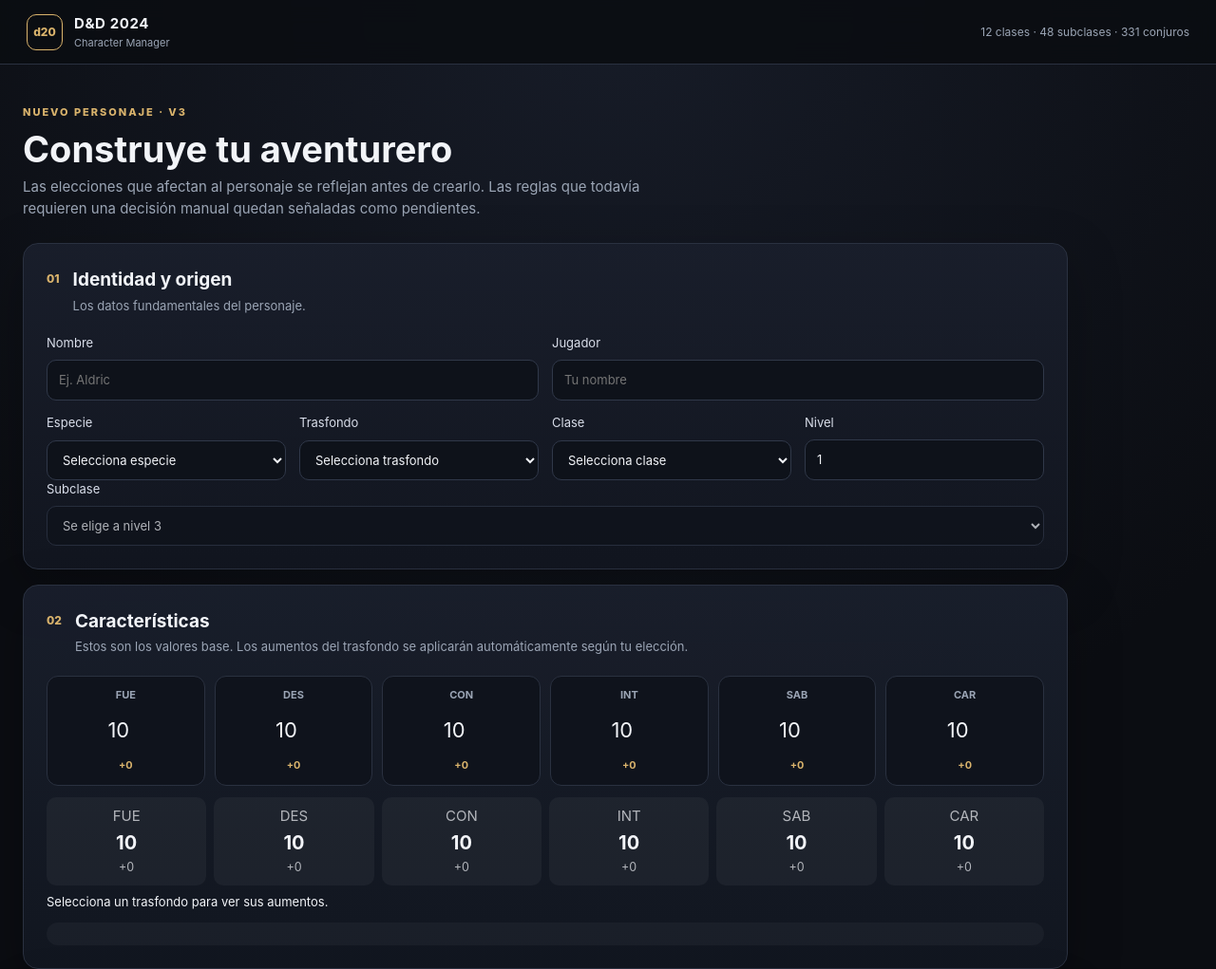
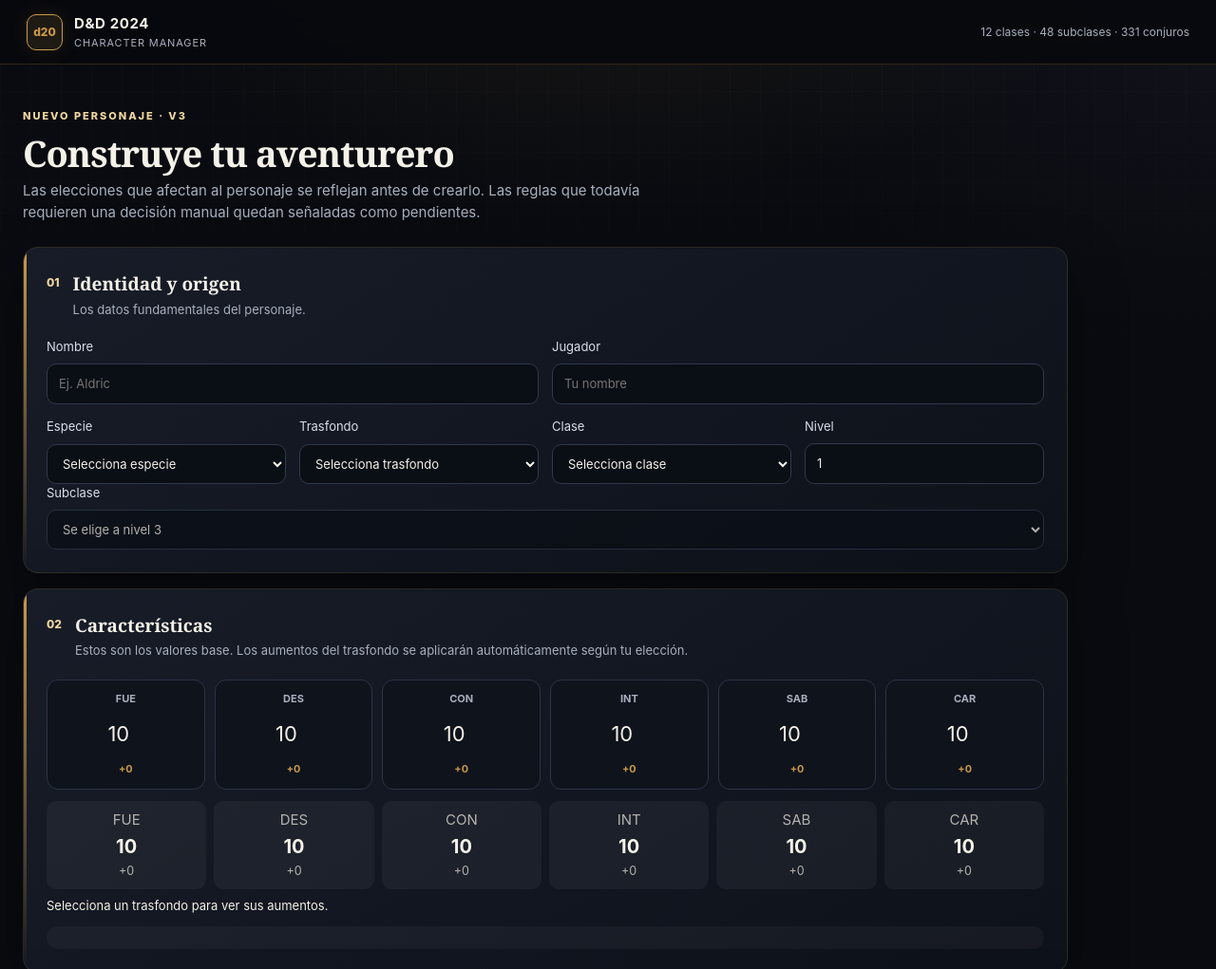
Before and after one commit to dolfus-folf/dnd-character-manager, a plain HTML site: page index.html in a window 1280 px wide. Shown: the top 1021 px of the page at 95% size. Drawn offline with Linux system fonts and the light colour scheme.

Commit message:
Add files via upload

```diff
--- a/index.html
+++ b/index.html
@@ -5,7 +5,7 @@
   <meta charset="utf-8">
   <meta name="viewport" content="width=device-width, initial-scale=1">
   <title>D&D 2024 — Character Manager</title>
-  <link rel="stylesheet" href="/styles.css">
+  <link rel="stylesheet" href="./styles.css">
 </head>
 <body>
 <header class="topbar">
@@ -52,6 +52,6 @@
     <div id="sheet"></div>
   </section>
 </main>
-<script src="/app.js"></script>
+<script src="./app.js"></script>
 </body>
 </html>
--- a/styles.css
+++ b/styles.css
@@ -30,3 +30,89 @@ details[open] > summary::after { content:'−'; }
 .validation.warn { color:#ffca72; }
 .pending pre { white-space:pre-wrap; overflow:auto; font-size:11px; }
 @media(max-width:800px){.adjusted-stats-preview{grid-template-columns:repeat(3,1fr)}.info-grid{grid-template-columns:1fr}}
+
+/* ============================================================
+   WEB V2 — DARK FANTASY UI POLISH
+   ============================================================ */
+:root{
+  --bg:#090b10;
+  --panel:#121722;
+  --panel2:#171d2a;
+  --line:#2b3445;
+  --text:#f4f1e8;
+  --muted:#a9afbd;
+  --accent:#c99a4a;
+  --accent2:#f0d7a1;
+  --accent-soft:rgba(201,154,74,.12);
+  --danger:#df7777;
+  --ok:#79c695;
+  --shadow:0 20px 60px rgba(0,0,0,.35);
+}
+body{
+  background:
+    radial-gradient(900px 500px at 50% -120px,rgba(201,154,74,.11),transparent 65%),
+    radial-gradient(700px 500px at 100% 0,rgba(91,83,120,.10),transparent 70%),
+    #090b10;
+}
+body::before{
+  content:"";position:fixed;inset:0;pointer-events:none;opacity:.035;
+  background-image:linear-gradient(rgba(255,255,255,.5) 1px,transparent 1px),linear-gradient(90deg,rgba(255,255,255,.5) 1px,transparent 1px);
+  background-size:32px 32px;
+  mask-image:linear-gradient(to bottom,black,transparent 75%);
+}
+.topbar{
+  border-bottom:1px solid rgba(201,154,74,.22);
+  background:rgba(7,9,13,.88);
+}
+.brand-die{
+  background:var(--accent-soft);
+  box-shadow:0 0 22px rgba(201,154,74,.12);
+}
+.brand strong{font-size:15px}.brand small{letter-spacing:.08em;text-transform:uppercase}
+.app-shell{padding-top:42px}
+.intro h1{
+  font-family:Georgia,'Times New Roman',serif;
+  letter-spacing:-.025em;
+}
+.eyebrow{color:var(--accent2)}
+.form-card,.card,.metric,.sheet-block{
+  background:linear-gradient(145deg,rgba(24,29,41,.97),rgba(14,18,27,.97));
+  border-color:rgba(201,154,74,.14);
+}
+.form-card:hover,.card:hover{border-color:rgba(201,154,74,.24)}
+.section-title>span{color:var(--accent2)}
+.section-title h2,.card h3,.sheet-block h3{font-family:Georgia,'Times New Roman',serif}
+input,select{
+  background:#0a0e15;
+  border-color:#30394b;
+}
+input:hover,select:hover{border-color:#4b5569}
+input:focus,select:focus{box-shadow:0 0 0 3px rgba(201,154,74,.10)}
+.primary{
+  background:linear-gradient(180deg,#d4aa61,#b98537);
+  border-color:#e1bb7a;
+  box-shadow:0 8px 25px rgba(201,154,74,.16);
+}
+.primary:hover{filter:brightness(1.08);transform:translateY(-1px)}
+.ghost:hover{background:rgba(255,255,255,.035)}
+.choice-option:hover,.dynamic-panel details:hover,.accordion:hover{border-color:rgba(201,154,74,.25)}
+.sheet-tabs{position:sticky;top:68px;z-index:5;background:rgba(9,11,16,.90);backdrop-filter:blur(10px);padding-top:10px}
+.sheet-tab.active{background:var(--accent-soft);color:var(--accent2);box-shadow:inset 0 0 0 1px rgba(201,154,74,.18)}
+.metric .value,.stat-card b{font-family:Georgia,'Times New Roman',serif}
+.badge,.tag,.spell-chip{border-color:rgba(201,154,74,.18)}
+.pending{background:rgba(84,58,18,.20);border-color:rgba(201,154,74,.35)}
+
+/* Creation flow */
+.builder-form>.form-card{position:relative;overflow:hidden}
+.builder-form>.form-card::before{
+  content:"";position:absolute;left:0;top:0;bottom:0;width:3px;background:linear-gradient(#c99a4a,transparent);
+}
+
+/* Empty/loading state */
+.empty{min-height:260px;display:grid;place-items:center;border:1px dashed var(--line);border-radius:16px;background:rgba(255,255,255,.018)}
+
+@media(max-width:700px){
+  .sheet-tabs{top:60px}
+  .app-shell{padding-top:28px}
+  .intro h1{font-size:32px}
+}
--- a/sw.js
+++ b/sw.js
@@ -1,4 +1,4 @@
-const CACHE='dnd-manager-v1';
+const CACHE='dnd-manager-v2';
 const ASSETS=['./','./index.html','./styles.css','./app.js','./web-runtime.js','./opciones.json','./manifest.webmanifest'];
 self.addEventListener('install',event=>{event.waitUntil(caches.open(CACHE).then(c=>c.addAll(ASSETS)).then(()=>self.skipWaiting()))});
 self.addEventListener('activate',event=>{event.waitUntil(caches.keys().then(keys=>Promise.all(keys.filter(k=>k!==CACHE).map(k=>caches.delete(k)))).then(()=>self.clients.claim()))});
```
Also changed, not shown: AUDITORIA_WEB_V2.json (added, +14 -0 lines), manifest.webmanifest, 1 other file.
